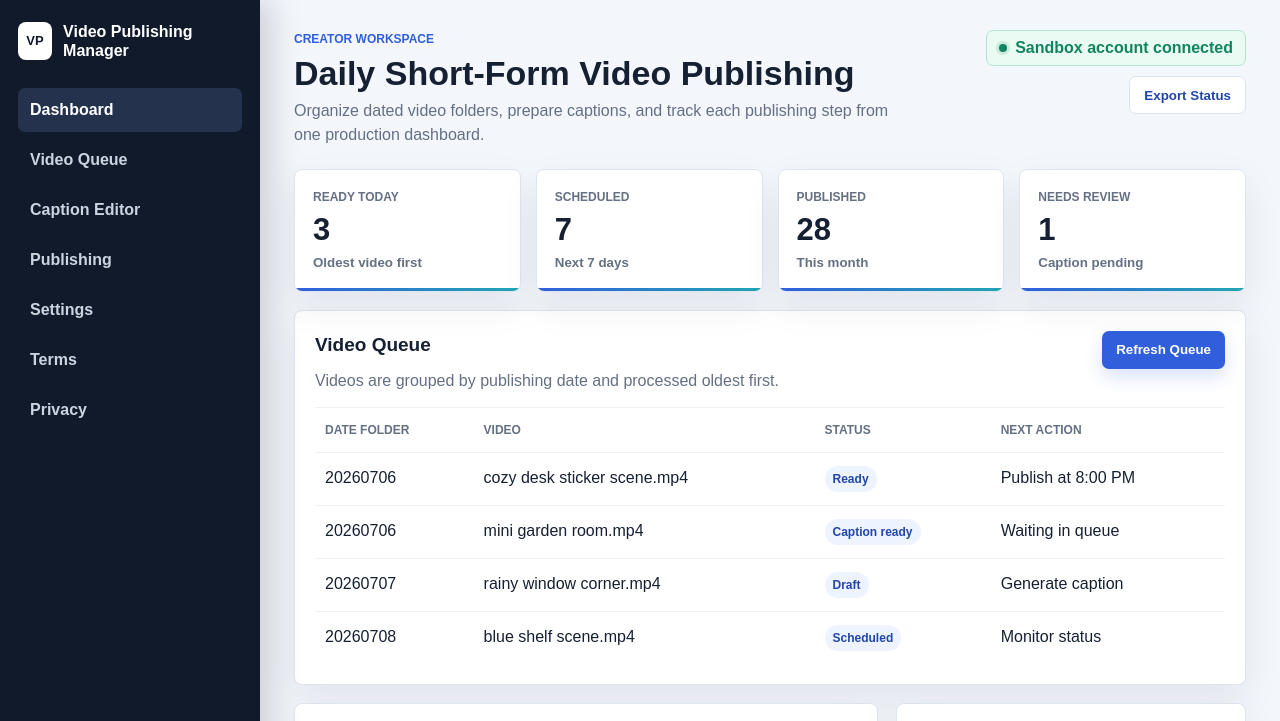
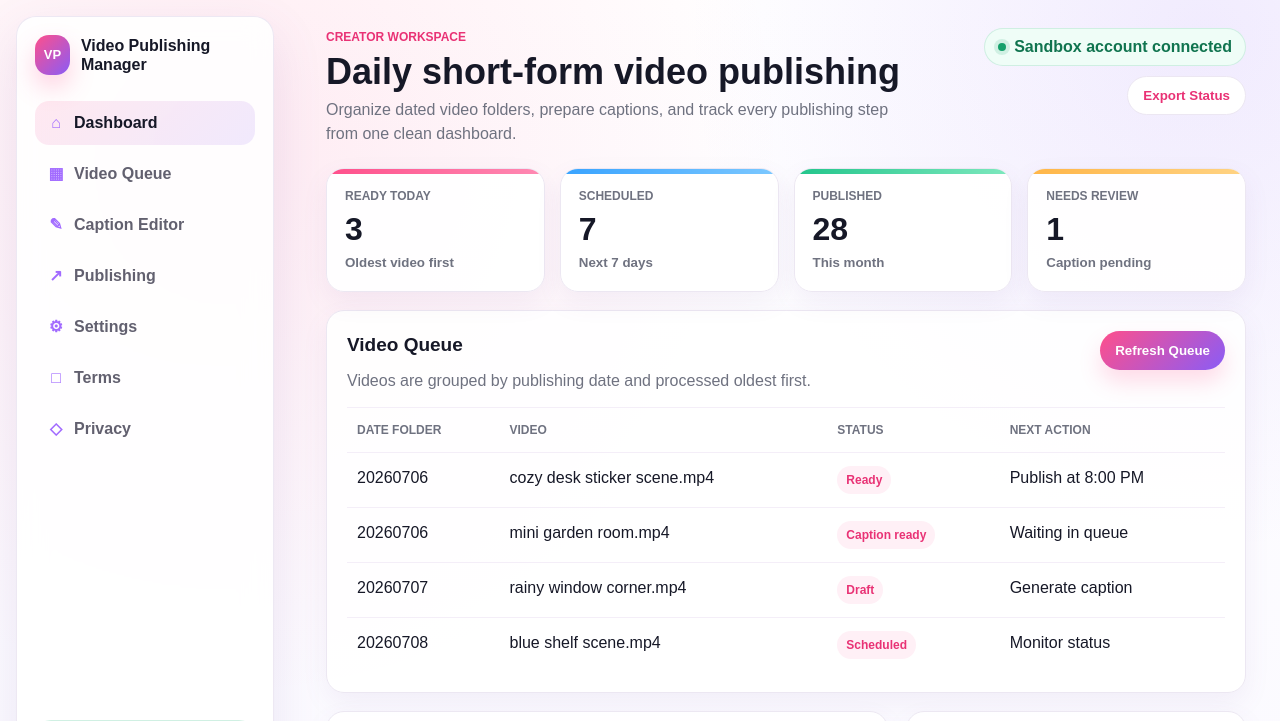
Before and after one commit to AlinaQQEnjoy/TiktokDevApp, a plain HTML site: page index.html in a window 1280 px wide. Shown: the top 721 px of the page. Drawn offline with Linux system fonts and the light colour scheme.

Commit message:
Restyle dashboard inspired by Postiz

```diff
--- a/index.html
+++ b/index.html
@@ -14,13 +14,13 @@
       <span>Video Publishing Manager</span>
     </a>
     <nav aria-label="App navigation">
-      <a href="#dashboard" class="active">Dashboard</a>
-      <a href="#queue">Video Queue</a>
-      <a href="#caption">Caption Editor</a>
-      <a href="#publishing">Publishing</a>
-      <a href="#settings">Settings</a>
-      <a href="terms-of-service.html">Terms</a>
-      <a href="privacy-policy.html">Privacy</a>
+      <a href="#dashboard" class="active"><span>⌂</span> Dashboard</a>
+      <a href="#queue"><span>▦</span> Video Queue</a>
+      <a href="#caption"><span>✎</span> Caption Editor</a>
+      <a href="#publishing"><span>↗</span> Publishing</a>
+      <a href="#settings"><span>⚙</span> Settings</a>
+      <a href="terms-of-service.html"><span>□</span> Terms</a>
+      <a href="privacy-policy.html"><span>◇</span> Privacy</a>
     </nav>
     <div class="sidebar-note">
       <span class="status-dot"></span>
@@ -32,8 +32,8 @@
     <header class="app-header">
       <div>
         <p class="eyebrow">Creator workspace</p>
-        <h1>Daily Short-Form Video Publishing</h1>
-        <p class="header-copy">Organize dated video folders, prepare captions, and track each publishing step from one production dashboard.</p>
+        <h1>Daily short-form video publishing</h1>
+        <p class="header-copy">Organize dated video folders, prepare captions, and track every publishing step from one clean dashboard.</p>
       </div>
       <div class="header-actions">
         <div class="account-pill">
@@ -45,22 +45,22 @@
     </header>
 
     <section class="metrics" aria-label="Publishing summary">
-      <article>
+      <article class="metric-pink">
         <span>Ready Today</span>
         <strong>3</strong>
         <small>Oldest video first</small>
       </article>
-      <article>
+      <article class="metric-blue">
         <span>Scheduled</span>
         <strong>7</strong>
         <small>Next 7 days</small>
       </article>
-      <article>
+      <article class="metric-mint">
         <span>Published</span>
         <strong>28</strong>
         <small>This month</small>
       </article>
-      <article>
+      <article class="metric-amber">
         <span>Needs Review</span>
         <strong>1</strong>
         <small>Caption pending</small>
--- a/styles.css
+++ b/styles.css
@@ -1,19 +1,21 @@
 :root {
   color-scheme: light;
-  --bg: #f3f6fb;
+  --bg: #fbfaff;
   --panel: #ffffff;
-  --panel-soft: #f8fafc;
-  --text: #152033;
-  --muted: #647084;
-  --line: #dce4ee;
-  --line-soft: #edf1f6;
-  --accent: #315fdc;
-  --accent-strong: #2146a8;
-  --accent-soft: #edf3ff;
-  --ok: #13845f;
-  --ok-soft: #e9fbf3;
-  --warn: #9a5b00;
-  --shadow: 0 14px 36px rgba(25, 38, 67, .08);
+  --panel-soft: #fff7fb;
+  --text: #161827;
+  --muted: #6f7280;
+  --line: #ece7f2;
+  --line-soft: #f4eef8;
+  --pink: #ff4f8b;
+  --pink-strong: #e93275;
+  --purple: #8a5cf6;
+  --blue: #38a3ff;
+  --mint: #22c58b;
+  --amber: #ffb547;
+  --ok: #15a06b;
+  --shadow: 0 18px 50px rgba(122, 83, 170, .13);
+  --shadow-soft: 0 10px 26px rgba(122, 83, 170, .08);
 }
 
 * { box-sizing: border-box; }
@@ -21,32 +23,38 @@ html { scroll-behavior: smooth; }
 body {
   margin: 0;
   min-height: 100vh;
-  background: var(--bg);
+  background:
+    radial-gradient(circle at 18% 8%, rgba(255, 79, 139, .11), transparent 28%),
+    radial-gradient(circle at 94% 2%, rgba(138, 92, 246, .12), transparent 24%),
+    linear-gradient(180deg, #fff 0%, var(--bg) 42%, #fff 100%);
   color: var(--text);
   font-family: Arial, Helvetica, sans-serif;
   line-height: 1.5;
 }
-a { color: var(--accent-strong); }
+a { color: var(--pink-strong); }
 
 .sidebar {
   position: fixed;
-  inset: 0 auto 0 0;
+  inset: 16px auto 16px 16px;
   display: flex;
   flex-direction: column;
-  width: 260px;
-  padding: 22px 18px;
-  background: #111a2b;
-  color: #fff;
-  box-shadow: 10px 0 30px rgba(17, 26, 43, .18);
+  width: 258px;
+  padding: 18px;
+  background: rgba(255,255,255,.88);
+  border: 1px solid rgba(236,231,242,.92);
+  border-radius: 20px;
+  color: var(--text);
+  box-shadow: var(--shadow);
+  backdrop-filter: blur(14px);
 }
 .brand {
   display: flex;
   align-items: center;
   gap: 11px;
-  margin-bottom: 28px;
-  color: #fff;
+  margin-bottom: 26px;
+  color: var(--text);
   font-size: 16px;
-  font-weight: 800;
+  font-weight: 900;
   line-height: 1.2;
   text-decoration: none;
 }
@@ -54,42 +62,50 @@ a { color: var(--accent-strong); }
   display: inline-flex;
   align-items: center;
   justify-content: center;
-  width: 38px;
-  height: 38px;
-  border-radius: 8px;
-  background: #ffffff;
-  color: #111a2b;
+  width: 40px;
+  height: 40px;
+  border-radius: 14px;
+  background: linear-gradient(135deg, var(--pink), var(--purple));
+  color: #fff;
   font-size: 13px;
   font-weight: 900;
+  box-shadow: 0 12px 24px rgba(255,79,139,.25);
 }
-.sidebar nav { display: grid; gap: 6px; }
+.sidebar nav { display: grid; gap: 7px; }
 .sidebar nav a {
+  display: flex;
+  align-items: center;
+  gap: 9px;
   padding: 10px 12px;
-  border-radius: 7px;
-  color: #cbd5e1;
-  font-weight: 700;
+  border-radius: 14px;
+  color: #62606f;
+  font-weight: 800;
   text-decoration: none;
 }
+.sidebar nav a span { width: 18px; color: #a26bff; text-align: center; }
 .sidebar nav a.active,
-.sidebar nav a:hover { background: #24324d; color: #fff; }
+.sidebar nav a:hover {
+  background: linear-gradient(135deg, rgba(255,79,139,.12), rgba(138,92,246,.12));
+  color: var(--text);
+}
 .sidebar-note {
   display: flex;
   align-items: center;
   gap: 8px;
   margin-top: auto;
   padding: 12px;
-  border: 1px solid rgba(255,255,255,.12);
-  border-radius: 8px;
-  background: rgba(255,255,255,.06);
-  color: #dbeafe;
+  border: 1px solid rgba(21,160,107,.14);
+  border-radius: 16px;
+  background: #effdf7;
+  color: #10744f;
   font-size: 13px;
-  font-weight: 700;
+  font-weight: 800;
 }
-.status-dot { width: 8px; height: 8px; border-radius: 50%; background: var(--ok); box-shadow: 0 0 0 3px rgba(19,132,95,.14); }
+.status-dot { width: 8px; height: 8px; border-radius: 50%; background: var(--ok); box-shadow: 0 0 0 4px rgba(21,160,107,.14); }
 
 .app-shell {
-  margin-left: 260px;
-  padding: 30px 34px 42px;
+  margin-left: 292px;
+  padding: 28px 34px 42px;
 }
 .app-header {
   display: flex;
@@ -101,14 +117,14 @@ a { color: var(--accent-strong); }
 .eyebrow,
 .updated {
   margin: 0 0 7px;
-  color: var(--accent);
+  color: var(--pink-strong);
   font-size: 12px;
   font-weight: 900;
   letter-spacing: 0;
   text-transform: uppercase;
 }
 h1, h2, h3, p { margin-top: 0; }
-h1 { margin-bottom: 7px; font-size: 34px; line-height: 1.08; }
+h1 { margin-bottom: 7px; font-size: 36px; line-height: 1.05; letter-spacing: 0; }
 h2 { margin-bottom: 10px; font-size: 19px; }
 h3 { margin-bottom: 6px; font-size: 16px; }
 p { color: var(--muted); }
@@ -124,13 +140,13 @@ p { color: var(--muted); }
   display: inline-flex;
   align-items: center;
   gap: 8px;
-  min-height: 36px;
-  padding: 0 12px;
-  border: 1px solid #b8e4d2;
-  border-radius: 7px;
-  background: var(--ok-soft);
-  color: var(--ok);
-  font-weight: 800;
+  min-height: 38px;
+  padding: 0 13px;
+  border: 1px solid rgba(21,160,107,.15);
+  border-radius: 999px;
+  background: #effdf7;
+  color: #10744f;
+  font-weight: 900;
   white-space: nowrap;
 }
 
@@ -142,23 +158,27 @@ p { color: var(--muted); }
 }
 .metrics article,
 .panel {
-  background: var(--panel);
+  background: rgba(255,255,255,.92);
   border: 1px solid var(--line);
-  border-radius: 8px;
-  box-shadow: var(--shadow);
+  border-radius: 18px;
+  box-shadow: var(--shadow-soft);
 }
 .metrics article {
   position: relative;
   overflow: hidden;
   padding: 18px;
 }
-.metrics article::after {
+.metrics article::before {
   content: "";
   position: absolute;
-  inset: auto 0 0 0;
-  height: 3px;
-  background: linear-gradient(90deg, var(--accent), #22a6b3);
+  inset: 0 0 auto 0;
+  height: 5px;
+  background: var(--card-color, var(--pink));
 }
+.metric-pink { --card-color: linear-gradient(90deg, var(--pink), #ff8ab3); }
+.metric-blue { --card-color: linear-gradient(90deg, var(--blue), #7cc8ff); }
+.metric-mint { --card-color: linear-gradient(90deg, var(--mint), #7ee8be); }
+.metric-amber { --card-color: linear-gradient(90deg, var(--amber), #ffd384); }
 .metrics span {
   display: block;
   color: var(--muted);
@@ -166,7 +186,7 @@ p { color: var(--muted); }
   font-weight: 900;
   text-transform: uppercase;
 }
-.metrics strong { display: block; margin-top: 8px; font-size: 31px; line-height: 1; }
+.metrics strong { display: block; margin-top: 8px; font-size: 32px; line-height: 1; }
 .metrics small { display: block; margin-top: 8px; color: var(--muted); font-weight: 700; }
 
 .workgrid {
@@ -187,24 +207,24 @@ p { color: var(--muted); }
 .panel-head p { margin-bottom: 0; }
 
 button {
-  min-height: 38px;
-  padding: 0 14px;
+  min-height: 39px;
+  padding: 0 15px;
   border: 0;
-  border-radius: 7px;
-  background: var(--accent);
+  border-radius: 999px;
+  background: linear-gradient(135deg, var(--pink), var(--purple));
   color: #fff;
-  font-weight: 850;
+  font-weight: 900;
   cursor: pointer;
-  box-shadow: 0 8px 18px rgba(49,95,220,.18);
+  box-shadow: 0 12px 22px rgba(255,79,139,.2);
 }
-button:hover { background: var(--accent-strong); }
+button:hover { filter: brightness(.97); transform: translateY(-1px); }
 .secondary-button {
   background: #fff;
-  color: var(--accent-strong);
+  color: var(--pink-strong);
   border: 1px solid var(--line);
   box-shadow: none;
 }
-.secondary-button:hover { background: var(--accent-soft); color: var(--accent-strong); }
+.secondary-button:hover { background: #fff6fa; }
 
 table { width: 100%; border-collapse: collapse; margin-top: 14px; }
 th, td {
@@ -220,13 +240,13 @@ th {
   text-transform: uppercase;
 }
 tbody tr { cursor: pointer; transition: background .16s ease; }
-tbody tr:hover { background: #f8fbff; }
+tbody tr:hover { background: #fff8fb; }
 .state {
   display: inline-flex;
-  padding: 4px 8px;
+  padding: 5px 9px;
   border-radius: 999px;
-  background: var(--accent-soft);
-  color: var(--accent-strong);
+  background: #fff0f6;
+  color: var(--pink-strong);
   font-size: 12px;
   font-weight: 900;
 }
@@ -242,16 +262,16 @@ label {
 input,
 textarea {
   width: 100%;
-  padding: 11px 12px;
+  padding: 12px 13px;
   border: 1px solid var(--line);
-  border-radius: 7px;
+  border-radius: 14px;
   background: #fff;
   color: var(--text);
   font: inherit;
   outline: none;
 }
 input:focus,
-textarea:focus { border-color: var(--accent); box-shadow: 0 0 0 3px rgba(49,95,220,.12); }
+textarea:focus { border-color: rgba(255,79,139,.65); box-shadow: 0 0 0 4px rgba(255,79,139,.10); }
 textarea { resize: vertical; }
 .tag-row {
   display: flex;
@@ -261,16 +281,16 @@ textarea { resize: vertical; }
 }
 .tag-row span,
 .mini-badge {
-  padding: 5px 8px;
+  padding: 6px 9px;
   border-radius: 999px;
-  background: #f1f5f9;
-  color: #475569;
+  background: #f7f1ff;
+  color: #7351c8;
   font-size: 12px;
   font-weight: 900;
 }
 .mini-badge { white-space: nowrap; }
-.mini-badge.blue { background: var(--accent-soft); color: var(--accent-strong); }
-.mini-badge.neutral { background: #f3f4f6; color: #4b5563; }
+.mini-badge.blue { background: #eef7ff; color: #1476bd; }
+.mini-badge.neutral { background: #f7f4fa; color: #686070; }
 .workflow {
   display: grid;
   gap: 12px;
@@ -278,6 +298,7 @@ textarea { resize: vertical; }
   padding-left: 20px;
 }
 .workflow li { padding-left: 2px; }
+.workflow li::marker { color: var(--pink); font-weight: 900; }
 .workflow li span { display: block; color: var(--muted); }
 .settings-list { margin: 0; }
 .settings-list dt {
@@ -293,10 +314,10 @@ textarea { resize: vertical; }
   margin: 0;
   padding: 15px;
   overflow: auto;
-  border: 1px solid #1f2937;
-  border-radius: 8px;
-  background: #101827;
-  color: #d7e2ff;
+  border: 1px solid #22182e;
+  border-radius: 16px;
+  background: #18101f;
+  color: #f5eaff;
   font-size: 13px;
   line-height: 1.45;
   white-space: pre-wrap;
@@ -331,7 +352,7 @@ footer p { margin: 0; font-size: 14px; }
   .queue-panel, .activity-panel { grid-column: auto; }
 }
 @media (max-width: 820px) {
-  .sidebar { position: static; width: auto; }
+  .sidebar { position: static; width: auto; margin: 12px; }
   .sidebar nav { grid-template-columns: repeat(2, minmax(0, 1fr)); }
   .sidebar-note { margin-top: 18px; }
   .app-shell { margin-left: 0; padding: 20px; }
```
